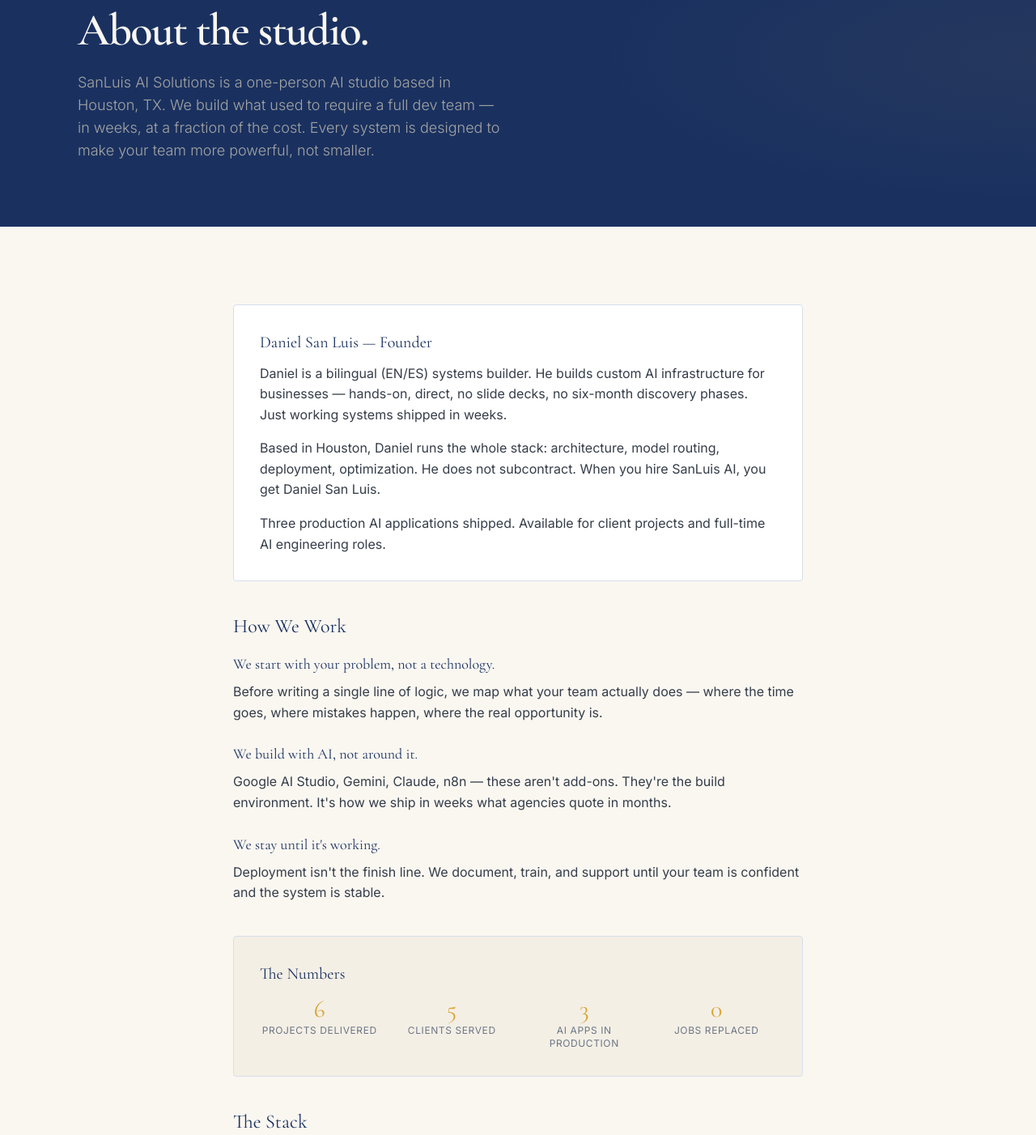
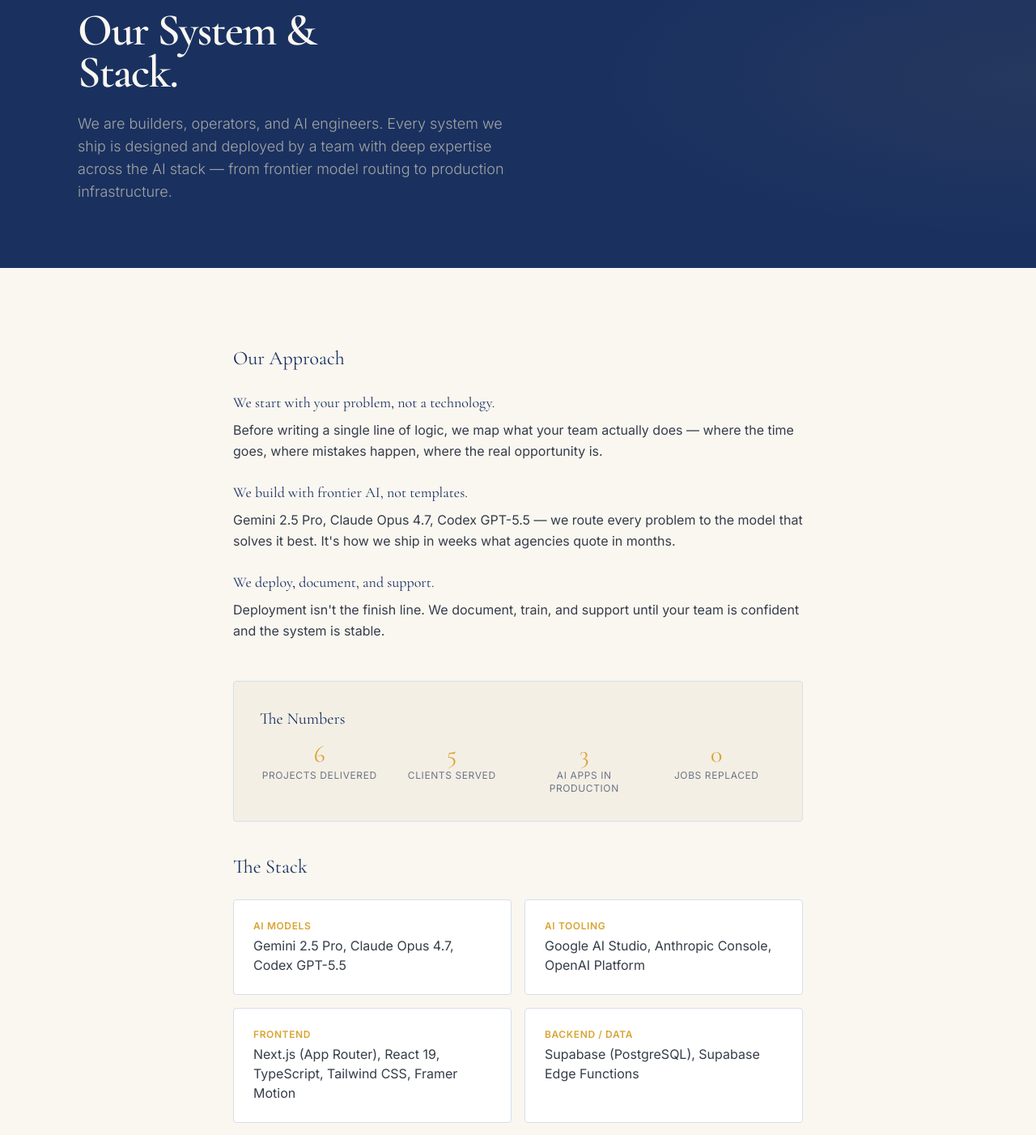
Before and after one commit to SanLuis-AI-Solutions/sanluisai-portfolio, a Next.js app: page /about in a window 1280 px wide. Shown: the part 140-1542 px from the top of the page at 81% size. Built offline with nearby package versions, Linux system fonts and the light colour scheme.

Commit message:
Team brand, tech stack, Work to Case Studies merge

```diff
--- a/app/about/page.tsx
+++ b/app/about/page.tsx
@@ -3,11 +3,11 @@ import type { Metadata } from 'next'
 import PageHeader from '@/components/PageHeader'
 
 export const metadata: Metadata = {
-  title: 'About — SanLuis AI Solutions | No-Code AI Developer Houston',
-  description: 'SanLuis AI Solutions is a one-person AI studio in Houston, TX. Custom AI systems, workflow automation, and AI agents for small and mid-size businesses. Bilingual EN/ES.',
+  title: 'About — SanLuis AI Solutions | AI Systems & Stack',
+  description: 'We are builders, operators, and AI engineers. Every system we ship is designed and deployed by a team with deep expertise across the AI stack — from frontier model routing to production infrastructure.',
   openGraph: {
-    title: 'About — SanLuis AI Solutions | No-Code AI Developer Houston',
-    description: 'SanLuis AI Solutions is a one-person AI studio in Houston, TX. Custom AI systems, workflow automation, and AI agents for small and mid-size businesses.',
+    title: 'About — SanLuis AI Solutions | AI Systems & Stack',
+    description: 'We are builders, operators, and AI engineers. Every system we ship is designed and deployed by a team with deep expertise across the AI stack — from frontier model routing to production infrastructure.',
     url: 'https://sanluisai-portfolio.vercel.app/about',
     siteName: 'SanLuis AI Solutions',
     images: [{ url: '/generated/sanluis_og_00001_.png', width: 1200, height: 630 }],
@@ -20,37 +20,32 @@ export default function Page() {
   return (
     <>
       <PageHeader
-        eyebrow="The Studio"
-        title="About the studio."
-        description="SanLuis AI Solutions is a one-person AI studio based in Houston, TX. We build what used to require a full dev team — in weeks, at a fraction of the cost. Every system is designed to make your team more powerful, not smaller."
+        eyebrow="The System"
+        title="Our System & Stack."
+        description="We are builders, operators, and AI engineers. Every system we ship is designed and deployed by a team with deep expertise across the AI stack — from frontier model routing to production infrastructure."
       />
 
       {/* Light content section */}
       <main className="bg-bone-50 min-h-screen">
         <div className="max-w-3xl mx-auto px-4 sm:px-6 lg:px-8 py-24">
-          <div className="bg-white border border-navy-200 rounded p-8 mb-10">
-            <h2 className="font-display text-xl text-navy-800 mb-3">Daniel San Luis — Founder</h2>
-            <p className="sl-body mb-4">Daniel is a bilingual (EN/ES) systems builder. He builds custom AI infrastructure for businesses — hands-on, direct, no slide decks, no six-month discovery phases. Just working systems shipped in weeks.</p>
-            <p className="sl-body mb-4">Based in Houston, Daniel runs the whole stack: architecture, model routing, deployment, optimization. He does not subcontract. When you hire SanLuis AI, you get Daniel San Luis.</p>
-            <p className="sl-body">Three production AI applications shipped. Available for client projects and full-time AI engineering roles.</p>
-          </div>
-
-          <h2 className="font-display text-2xl text-navy-800 mb-4">How We Work</h2>
-          <div className="space-y-6 mb-10">
+          {/* Our Approach section */}
+          <h2 className="font-display text-2xl text-navy-800 mb-6">Our Approach</h2>
+          <div className="space-y-6 mb-12">
             <div>
               <h3 className="font-display text-lg text-navy-800 mb-2">We start with your problem, not a technology.</h3>
               <p className="sl-body">Before writing a single line of logic, we map what your team actually does — where the time goes, where mistakes happen, where the real opportunity is.</p>
             </div>
             <div>
-              <h3 className="font-display text-lg text-navy-800 mb-2">We build with AI, not around it.</h3>
-              <p className="sl-body">Google AI Studio, Gemini, Claude, n8n — these aren't add-ons. They're the build environment. It's how we ship in weeks what agencies quote in months.</p>
+              <h3 className="font-display text-lg text-navy-800 mb-2">We build with frontier AI, not templates.</h3>
+              <p className="sl-body">Gemini 2.5 Pro, Claude Opus 4.7, Codex GPT-5.5 — we route every problem to the model that solves it best. It's how we ship in weeks what agencies quote in months.</p>
             </div>
             <div>
-              <h3 className="font-display text-lg text-navy-800 mb-2">We stay until it's working.</h3>
+              <h3 className="font-display text-lg text-navy-800 mb-2">We deploy, document, and support.</h3>
               <p className="sl-body">Deployment isn't the finish line. We document, train, and support until your team is confident and the system is stable.</p>
             </div>
           </div>
 
+          {/* The Numbers section */}
           <div className="bg-bone-100 border border-navy-200 rounded p-8 mb-10">
             <h2 className="font-display text-xl text-navy-800 mb-3">The Numbers</h2>
             <div className="grid grid-cols-4 gap-4 text-center">
@@ -73,8 +68,34 @@ export default function Page() {
             </div>
           </div>
 
-          <h2 className="font-display text-2xl text-navy-800 mb-4">The Stack</h2>
-          <p className="sl-body mb-6">Design: Google Stitch. Development: Google AI Studio, Gemini, Claude. Frontend: React, Next.js, Tailwind CSS. Backend: Supabase. Deployment: Vercel, GitHub. Automation: n8n. Languages: English &middot; Spanish.</p>
+          {/* The Stack section */}
+          <h2 className="font-display text-2xl text-navy-800 mb-6">The Stack</h2>
+          <div className="grid grid-cols-1 sm:grid-cols-2 gap-4 mb-10">
+            <div className="bg-white border border-navy-200 rounded p-6">
+              <div className="font-sans text-xs font-semibold uppercase tracking-wider text-gold-600 mb-1">AI Models</div>
+              <div className="sl-body-sm">Gemini 2.5 Pro, Claude Opus 4.7, Codex GPT-5.5</div>
+            </div>
+            <div className="bg-white border border-navy-200 rounded p-6">
+              <div className="font-sans text-xs font-semibold uppercase tracking-wider text-gold-600 mb-1">AI Tooling</div>
+              <div className="sl-body-sm">Google AI Studio, Anthropic Console, OpenAI Platform</div>
+            </div>
+            <div className="bg-white border border-navy-200 rounded p-6">
+              <div className="font-sans text-xs font-semibold uppercase tracking-wider text-gold-600 mb-1">Frontend</div>
+              <div className="sl-body-sm">Next.js (App Router), React 19, TypeScript, Tailwind CSS, Framer Motion</div>
+            </div>
+            <div className="bg-white border border-navy-200 rounded p-6">
+              <div className="font-sans text-xs font-semibold uppercase tracking-wider text-gold-600 mb-1">Backend / Data</div>
+              <div className="sl-body-sm">Supabase (PostgreSQL), Supabase Edge Functions</div>
+            </div>
+            <div className="bg-white border border-navy-200 rounded p-6">
+              <div className="font-sans text-xs font-semibold uppercase tracking-wider text-gold-600 mb-1">Infrastructure</div>
+              <div className="sl-body-sm">Vercel (frontend + serverless/edge), GitHub</div>
+            </div>
+            <div className="bg-white border border-navy-200 rounded p-6">
+              <div className="font-sans text-xs font-semibold uppercase tracking-wider text-gold-600 mb-1">Languages</div>
+              <div className="sl-body-sm">English · Spanish (fully bilingual team)</div>
+            </div>
+          </div>
         </div>
       </main>
 
--- a/app/blog/ai-ready-problem-signs/page.tsx
+++ b/app/blog/ai-ready-problem-signs/page.tsx
@@ -19,7 +19,7 @@ export default function Page() {
       <article className="bg-bone-50 min-h-screen px-4 sm:px-6 lg:px-8 py-16 md:py-24">
         <div className="max-w-3xl mx-auto">
           <div className="font-sans text-xs text-fg3 uppercase tracking-wider mb-6">
-            April 28, 2026 · By Daniel San Luis · 4 min read
+            April 28, 2026 · 4 min read
           </div>
 
           <div className="prose prose-navy max-w-none">
--- a/app/blog/discovery-session-breakdown/page.tsx
+++ b/app/blog/discovery-session-breakdown/page.tsx
@@ -19,7 +19,7 @@ export default function Page() {
       <article className="bg-bone-50 min-h-screen px-4 sm:px-6 lg:px-8 py-16 md:py-24">
         <div className="max-w-3xl mx-auto">
           <div className="font-sans text-xs text-fg3 uppercase tracking-wider mb-6">
-            April 28, 2026 · By Daniel San Luis · 4 min read
+            April 28, 2026 · 4 min read
           </div>
 
           <div className="prose prose-navy max-w-none">
--- a/app/blog/page.tsx
+++ b/app/blog/page.tsx
@@ -43,7 +43,7 @@ export default function Page() {
                     <h2 className="font-display text-2xl text-navy-800">{post.title}</h2>
                   </Link>
                 </div>
-                <div className="font-sans text-xs text-navy-400 mb-3">By Daniel San Luis · 4 min read</div>
+                <div className="font-sans text-xs text-navy-400 mb-3">4 min read</div>
                 <p className="sl-body mb-4">{post.excerpt}</p>
                 <Link href={`/blog/${post.slug}`} className="text-gold-600 font-sans text-xs font-semibold tracking-[0.08em] uppercase hover:translate-x-1 transition-transform duration-200 inline-block">
                   Read more →
--- a/app/blog/why-ai-consulting-fails/page.tsx
+++ b/app/blog/why-ai-consulting-fails/page.tsx
@@ -19,7 +19,7 @@ export default function Page() {
       <article className="bg-bone-50 min-h-screen px-4 sm:px-6 lg:px-8 py-16 md:py-24">
         <div className="max-w-3xl mx-auto">
           <div className="font-sans text-xs text-fg3 uppercase tracking-wider mb-6">
-            April 28, 2026 · By Daniel San Luis · 5 min read
+            April 28, 2026 · 5 min read
           </div>
 
           <div className="prose prose-navy max-w-none">
--- a/app/layout.tsx
+++ b/app/layout.tsx
@@ -46,7 +46,6 @@ export const metadata: Metadata = {
         url: 'https://sanluisai.com',
         description: 'Custom AI solutions for small and mid-size businesses. No-code AI development, workflow automation, and AI agent systems.',
         foundingDate: '2025',
-        founder: { '@type': 'Person', name: 'Daniel San Luis' },
         address: { '@type': 'PostalAddress', addressLocality: 'Houston', addressRegion: 'TX', addressCountry: 'US' },
         telephone: '+1-832-779-0033',
         sameAs: ['https://t.me/SanLuisAiClientbot'],
--- a/app/services/page.tsx
+++ b/app/services/page.tsx
@@ -101,7 +101,7 @@ export default function ServicesPage() {
             <div className="space-y-8">
               <div>
                 <h3 className="font-display text-lg text-navy-800 mb-2">What does a no-code AI developer do?</h3>
-                <p className="sl-body-sm">A no-code AI developer uses AI tools like Google AI Studio, Gemini, and Claude to design and build production-grade web applications and automation systems — without writing traditional code. The result is indistinguishable from developer-built software: live, deployed, and fully functional.</p>
+                <p className="sl-body-sm">We use frontier AI models like Gemini 2.5 Pro, Claude Opus 4.7, and Codex GPT-5.5 to design and build production-grade web applications and automation systems — without writing traditional code. The result is indistinguishable from developer-built software: live, deployed, and fully functional.</p>
               </div>
               <div>
                 <h3 className="font-display text-lg text-navy-800 mb-2">How long does a project take?</h3>
@@ -109,7 +109,7 @@ export default function ServicesPage() {
               </div>
               <div>
                 <h3 className="font-display text-lg text-navy-800 mb-2">Can you build for Spanish-speaking businesses?</h3>
-                <p className="sl-body-sm">Yes. All services are available in English and Spanish. Daniel San Luis is fully bilingual.</p>
+                <p className="sl-body-sm">Yes. All services are available in English and Spanish. Our team is fully bilingual.</p>
               </div>
               <div>
                 <h3 className="font-display text-lg text-navy-800 mb-2">Do I need technical knowledge to work with you?</h3>
--- a/app/work/page.tsx
+++ b/app/work/page.tsx
@@ -4,10 +4,10 @@ import PageHeader from '@/components/PageHeader'
 
 export const metadata: Metadata = {
   title: 'Our Work — AI Projects & Case Studies | SanLuis AI Solutions',
-  description: 'Six client projects built with Google AI Studio, Claude, Gemini, and Supabase. Real estate dashboards, business operating systems, and AI apps — all shipped to production.',
+  description: 'Six client projects built with Gemini 2.5 Pro, Claude Opus 4.7, and Codex GPT-5.5. Real estate dashboards, business operating systems, and AI apps — all shipped to production.',
   openGraph: {
     title: 'Our Work — AI Projects & Case Studies | SanLuis AI Solutions',
-    description: 'Six client projects: real estate dashboards, automated lead capture, AI matching engines. Built with Google AI Studio, Claude, and Gemini.',
+    description: 'Six client projects: real estate dashboards, automated lead capture, AI matching engines. Built with Gemini 2.5 Pro, Claude Opus 4.7, and Codex GPT-5.5.',
     url: 'https://sanluisai-portfolio.vercel.app/work',
     siteName: 'SanLuis AI Solutions',
     images: [{ url: '/generated/sanluis_og_00001_.png', width: 1200, height: 630 }],
@@ -27,7 +27,7 @@ const projects = [
     quote: 'We\'re bidding faster and winning more.',
     slug: 'garza-international',
     tags: ['AI Analytics', 'Dashboard'],
-    stack: ['Google AI Studio', 'Gemini', 'Claude', 'React', 'Supabase', 'Vercel'],
+    stack: ['Gemini 2.5 Pro', 'Claude Opus 4.7', 'Codex GPT-5.5', 'React', 'Supabase', 'Vercel'],
   },
   {
     industry: 'Small Business',
@@ -39,7 +39,7 @@ const projects = [
     quote: 'It transformed how we run our business.',
     slug: 'susies-jewelry-repair',
     tags: ['Website', 'Business OS'],
-    stack: ['Google AI Studio', 'Claude', 'React', 'Next.js', 'Supabase', 'Vercel'],
+    stack: ['Gemini 2.5 Pro', 'Claude Opus 4.7', 'Codex GPT-5.5', 'React', 'Next.js', 'Supabase', 'Vercel'],
   },
   {
     industry: 'Consumer App',
@@ -51,7 +51,7 @@ const projects = [
     quote: 'The matching engine gave us a genuine competitive advantage.',
     slug: 'loveflow',
     tags: ['Consumer App', 'Behavioral AI'],
-    stack: ['Google AI Studio', 'Gemini', 'Claude', 'React', 'Next.js', 'Supabase'],
+    stack: ['Gemini 2.5 Pro', 'Claude Opus 4.7', 'Codex GPT-5.5', 'React', 'Next.js', 'Supabase'],
   },
 ]
 
--- a/components/Nav.tsx
+++ b/components/Nav.tsx
@@ -4,7 +4,6 @@ import { useState, useEffect } from 'react'
 
 const links = [
   { label: 'Services', href: '/services' },
-  { label: 'Work', href: '/work' },
   { label: 'Case Studies', href: '/case-studies' },
   { label: 'Assessment', href: '/assessment' },
   { label: 'About', href: '/about' },
```
Also changed, not shown: next.config.js (+9 -1 lines).
